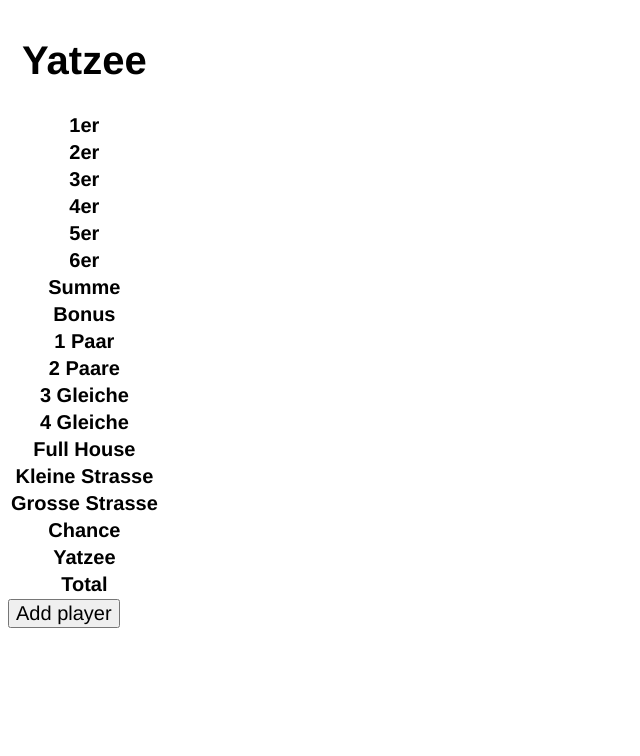
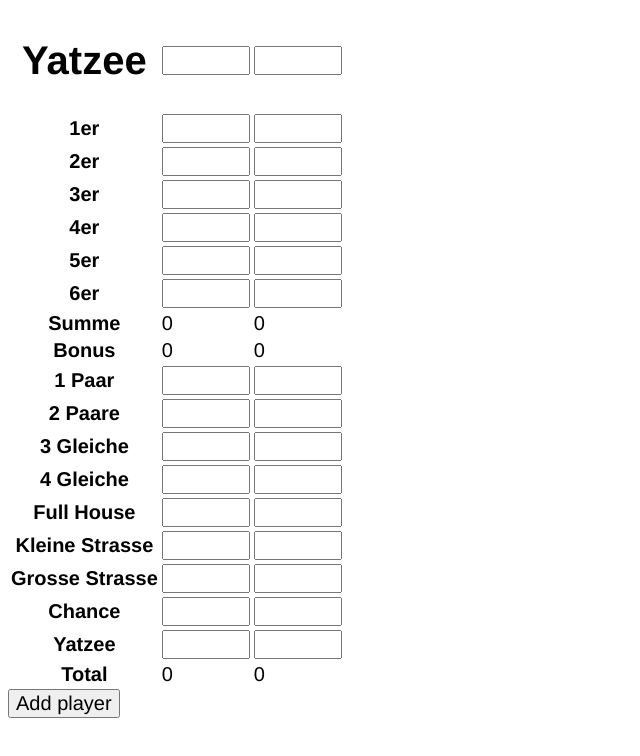
Before and after one commit to matthiask/yatzee, a plain HTML site: page index.html in a window 1280 px wide. Shown: the whole page, without its empty margins (0-640 px from the left). Drawn offline with Linux system fonts and the light colour scheme.

Commit message:
Numeric input, init at least two players

```diff
--- a/yatzee.html
+++ b/index.html
@@ -71,7 +71,7 @@
 
             switch (field[1]) {
             case 'input':
-                $('<input type="number" />').attr('id', id).appendTo($rows[i]).wrap('<td />');
+                $('<input type="number" min="0" inputmode="numeric" pattern="[0-9]*" />').attr('id', id).appendTo($rows[i]).wrap('<td />');
                 break;
             case 'fixed':
                 $('<input type="checkbox" />').attr('id', id).appendTo($rows[i]).wrap('<td />');
@@ -116,6 +116,8 @@
 
 $(function() {
     Yatzee.init_body();
+    Yatzee.init_player();
+    Yatzee.init_player();
     $('#y').delegate('input', 'change', Yatzee.recalculate);
 });
 </script>
```
